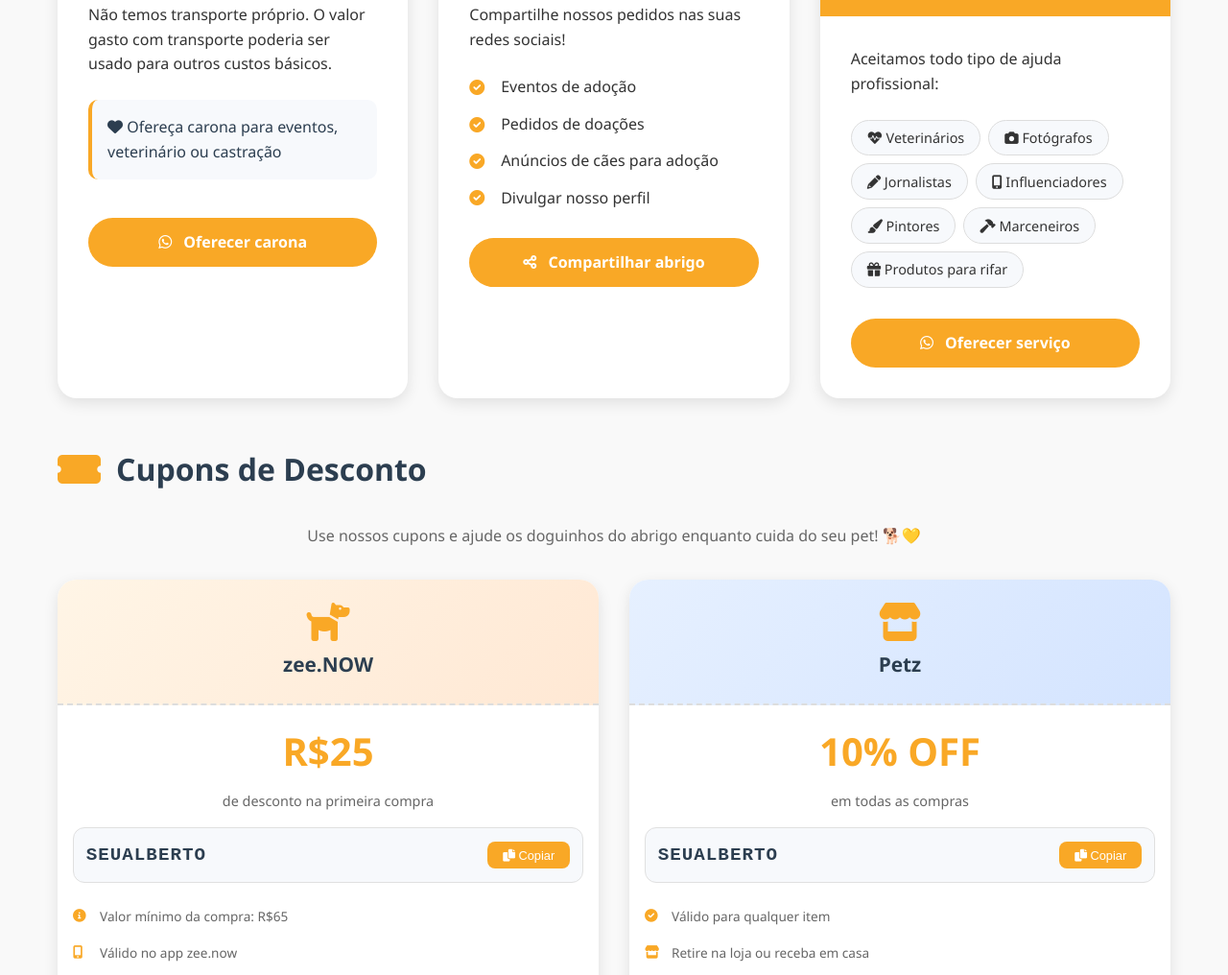
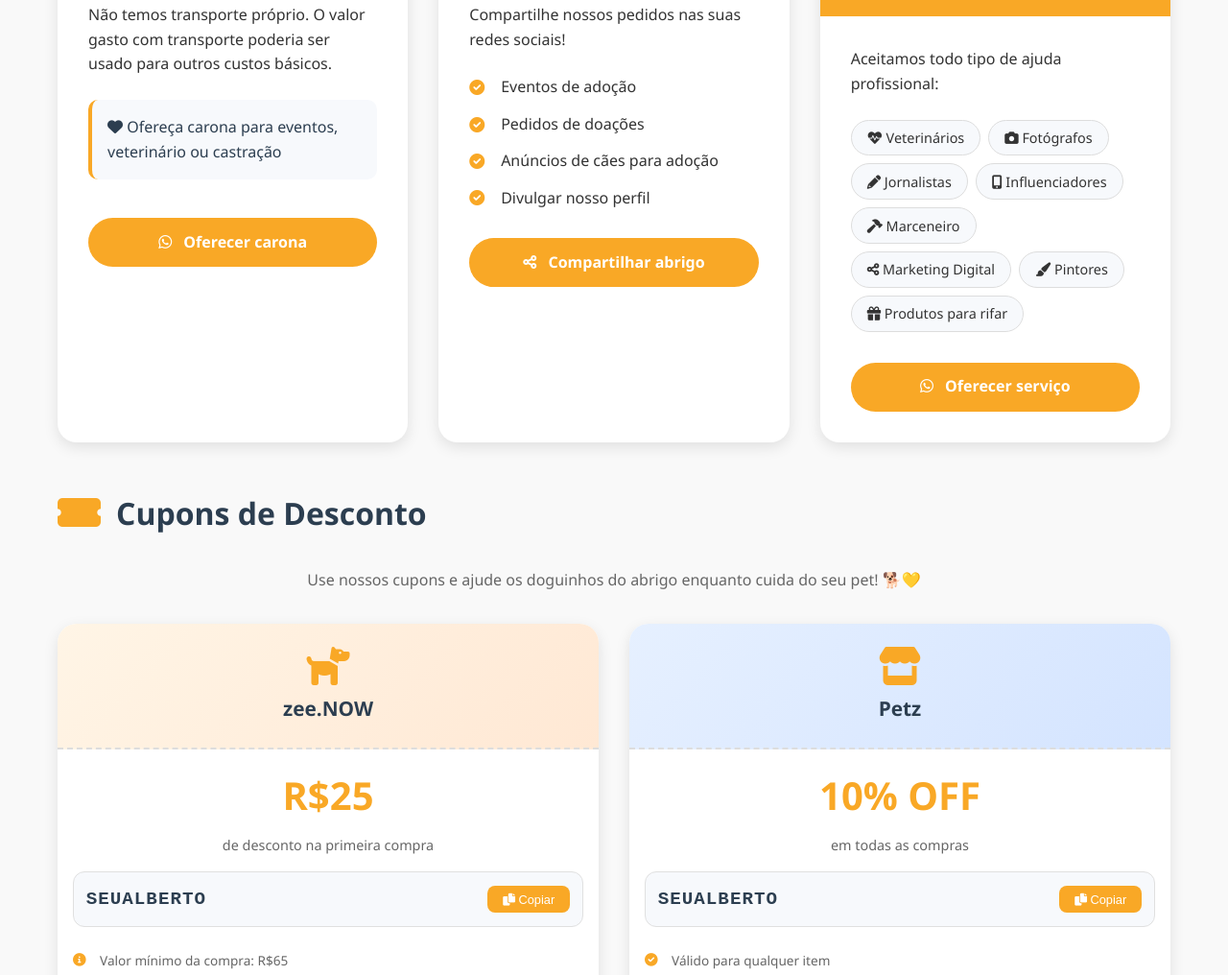
Before and after one commit to Leticinha007/Site-Abrigo-de-Seu-Alberto, a plain HTML site: page doacao.html in a window 1280 px wide. Shown: the part 3857-4873 px from the top of the page at 96% size. Drawn offline with Linux system fonts and the light colour scheme.

Commit message:
Adição de Marketing Digital em Ajuda Profissional

```diff
--- a/doacao.html
+++ b/doacao.html
@@ -945,8 +945,9 @@
                             <span class="marca-tag"><i class="fas fa-camera"></i> Fotógrafos</span>
                             <span class="marca-tag"><i class="fas fa-pencil-alt"></i> Jornalistas</span>
                             <span class="marca-tag"><i class="fas fa-mobile-alt"></i> Influenciadores</span>
+                            <span class="marca-tag"><i class="fas fa-hammer"></i> Marceneiro</span>
+                            <span class="marca-tag"><i class="fas fa-share-alt"></i> Marketing Digital</span>
                             <span class="marca-tag"><i class="fas fa-paint-brush"></i> Pintores</span>
-                            <span class="marca-tag"><i class="fas fa-hammer"></i> Marceneiros</span>
                             <span class="marca-tag"><i class="fas fa-gift"></i> Produtos para rifar</span>
                         </div>
 
```
